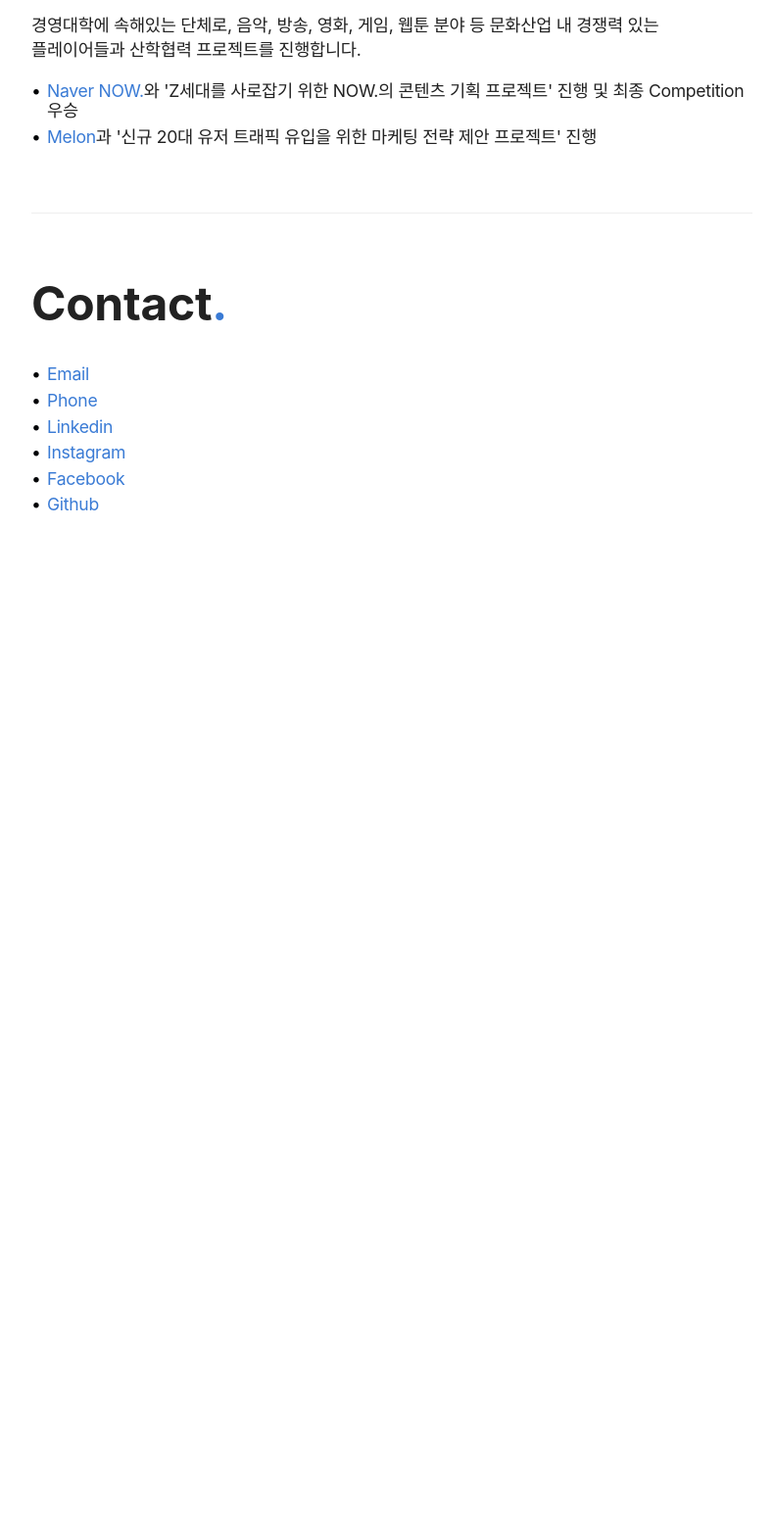
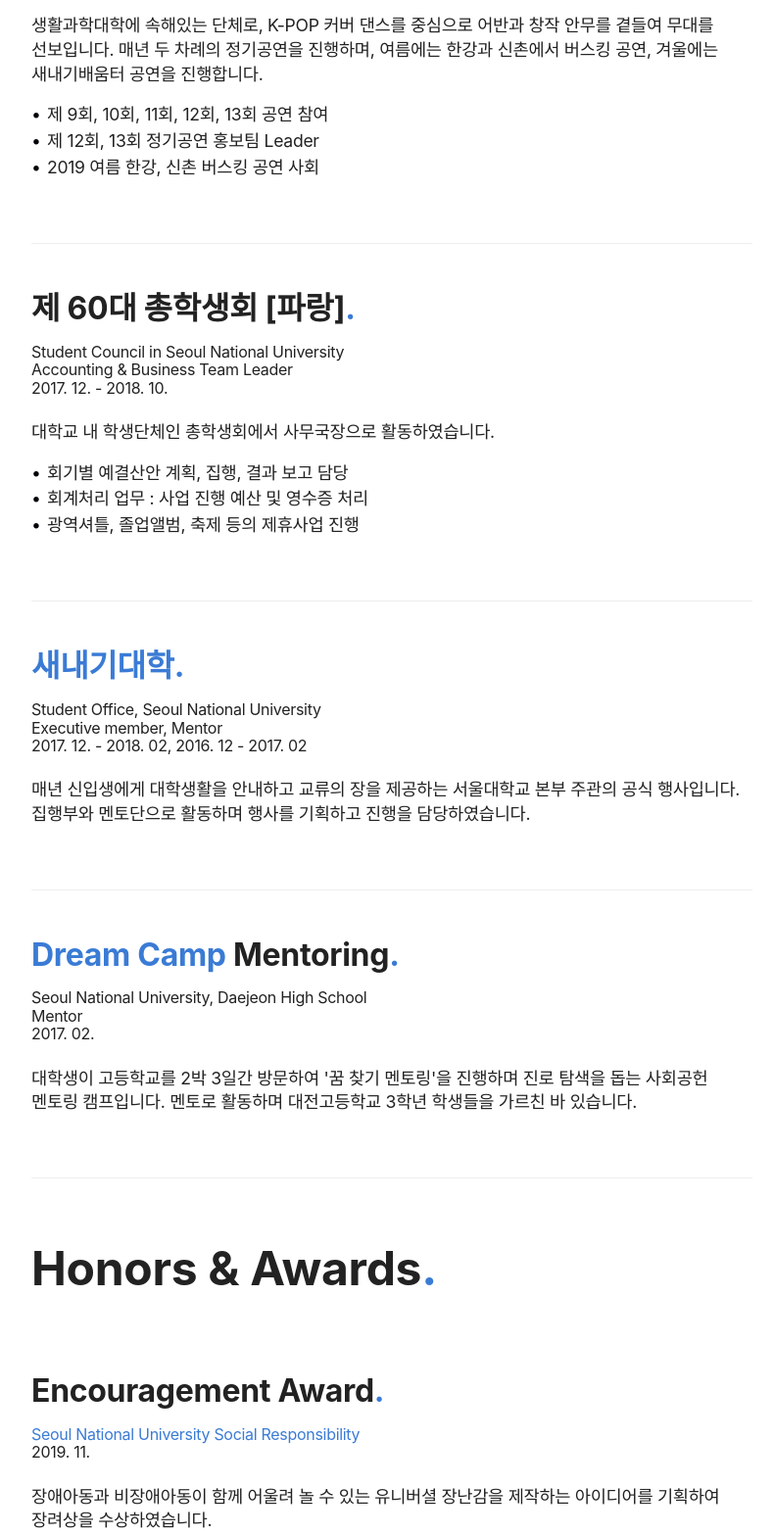
Before and after one commit to youngji-ryou/resume, a plain HTML site: page index.html in a window 1280 px wide. Shown: the part 2780-4348 px from the top of the page at 98% size, without its empty margins (240-1030 px from the left). Before the commit the page ends 3389 px from the top, so only its background shows below. Drawn offline with nearby package versions, Linux system fonts and the light colour scheme; a web font is replaced by a local one.

Commit message:
activities, honors&awards

```diff
--- a/index.html
+++ b/index.html
@@ -159,17 +159,79 @@
           <span class="time"
             ><time datetime="2021-09">2017. 09.</time> - 2019. 11.</span>
           <p>
-            경영대학에 속해있는 단체로, 음악, 방송, 영화, 게임, 웹툰 분야 등 문화산업 내 경쟁력 있는 플레이어들과 산학협력 프로젝트를 진행합니다.<br />
+            생활과학대학에 속해있는 단체로, K-POP 커버 댄스를 중심으로 어반과 창작 안무를 곁들여 무대를 선보입니다. 매년 두 차례의 정기공연을 진행하며, 여름에는 한강과 신촌에서 버스킹 공연, 겨울에는 새내기배움터 공연을 진행합니다.<br />
             <ul>
-              <li>
-                <a href="https://now.naver.com/player/614" target="_blank">Naver NOW.</a>와 'Z세대를 사로잡기 위한 NOW.의 콘텐츠 기획 프로젝트' 진행 및 최종 Competition 우승<br />
-                </li>
-              <li>
-                <a href="https://www.melon.com/" target="_blank">Melon</a>과 '신규 20대 유저 트래픽 유입을 위한 마케팅 전략 제안 프로젝트' 진행
-              </li>
+              <li> 제 9회, 10회, 11회, 12회, 13회 공연 참여 </li>
+              <li> 제 12회, 13회 정기공연 홍보팀 Leader </li>
+              <li> 2019 여름 한강, 신촌 버스킹 공연 사회 </li>
+            </ul>
+          </p>
+        </div>
+        <div class="other">
+          <h3>제 60대 총학생회 [파랑]<span class="period-mark">.</span></h3>
+          <span class="role">Student Council in Seoul National University</span>
+          <span class="role">Accounting & Business Team Leader</span>
+          <span class="time"
+            ><time datetime="2021-09">2017. 12. </time> - 2018. 10.</span>
+          <p>
+            대학교 내 학생단체인 총학생회에서 사무국장으로 활동하였습니다.
+            <ul>
+              <li>회기별 예결산안 계획, 집행, 결과 보고 담당</li>
+              <li>회계처리 업무 : 사업 진행 예산 및 영수증 처리</li>
+              <li>광역셔틀, 졸업앨범, 축제 등의 제휴사업 진행</li>
+            </ul>
+          </p>
+        </div>
+        <div class="other">
+          <h3><a href="https://www.instagram.com/snuot.official/" target="_blank">새내기대학</a><span class="period-mark">.</span></h3>
+          <span class="role">Student Office, Seoul National University</span>
+          <span class="role">Executive member, Mentor</span>
+          <span class="time"
+            ><time datetime="2021-09">2017. 12. </time> - 2018. 02,  2016. 12 - 2017. 02</span>
+          <p>
+            매년 신입생에게 대학생활을 안내하고 교류의 장을 제공하는 서울대학교 본부 주관의 공식 행사입니다. 집행부와 멘토단으로 활동하며 행사를 기획하고 진행을 담당하였습니다.
+          </p>
+        </div>
+        <div class="other">
+          <h3><a href="https://www.facebook.com/NGOdreamconsultant/" target="_blank">Dream Camp</a> Mentoring<span class="period-mark">.</span></h3>
+          <span class="role">Seoul National University, Daejeon High School</span>
+          <span class="role">Mentor</span>
+          <span class="time"
+            ><time datetime="2021-09">2017. 02. </time> </span>
+          <p>
+            대학생이 고등학교를 2박 3일간 방문하여 '꿈 찾기 멘토링'을 진행하며 진로 탐색을 돕는 사회공헌 멘토링 캠프입니다. 멘토로 활동하며 대전고등학교 3학년 학생들을 가르친 바 있습니다.
           </p>
         </div>
       </section>
+      <section>
+        <h2>Honors & Awards<span class="period-mark">.</span></h2>
+        <div class="other">
+          <h3>Encouragement Award<span class="period-mark">.</span></h3>
+          <span class="role"><a href="https://snusr.snu.ac.kr/activities/plus/competition" target="_blank">Seoul National University Social Responsibility</a></span>
+          <span class="time"
+            ><time datetime="2017-03">2019. 11.</time></span>
+          <p>
+            장애아동과 비장애아동이 함께 어울려 놀 수 있는 유니버셜 장난감을 제작하는 아이디어를 기획하여 장려상을 수상하였습니다.
+          </p>
+        </div>
+        <div class="other">
+          <h3>25th Scholarship Student<span class="period-mark">.</span></h3>
+          <span class="role"><a href="https://www.iljufoundation.org/homepage/index.do" target="_blank">Ilju Academy & Culture Foundation</a></span>
+          <span class="time"
+            ><time datetime="2017-03">2017. 03.</time> - 2020. 02.</span>
+          <p>
+            일주학술문화재단의 장학생으로 선정되어 6학기동안 전액장학금을 받았습니다.
+          </p>
+        </div>
+        <div class="other">
+          <h3>Scholarship for Academic Excellence <span class="period-mark">.</span></h3>
+          <span class="role">Department of Music, Seoul National University</span>
+          <span class="time"
+            ><time datetime="2017-03">2016. 08.</time></span>
+          <p>
+            성적 우수 전액장학금을 받았습니다.
+          </p>
+        </div>
         <!-- <div class="other">
           <h3>금오공과대학교<span class="period-mark">.</span></h3>
           <span class="role">컴퓨터소프트웨어공학과</span>
```
